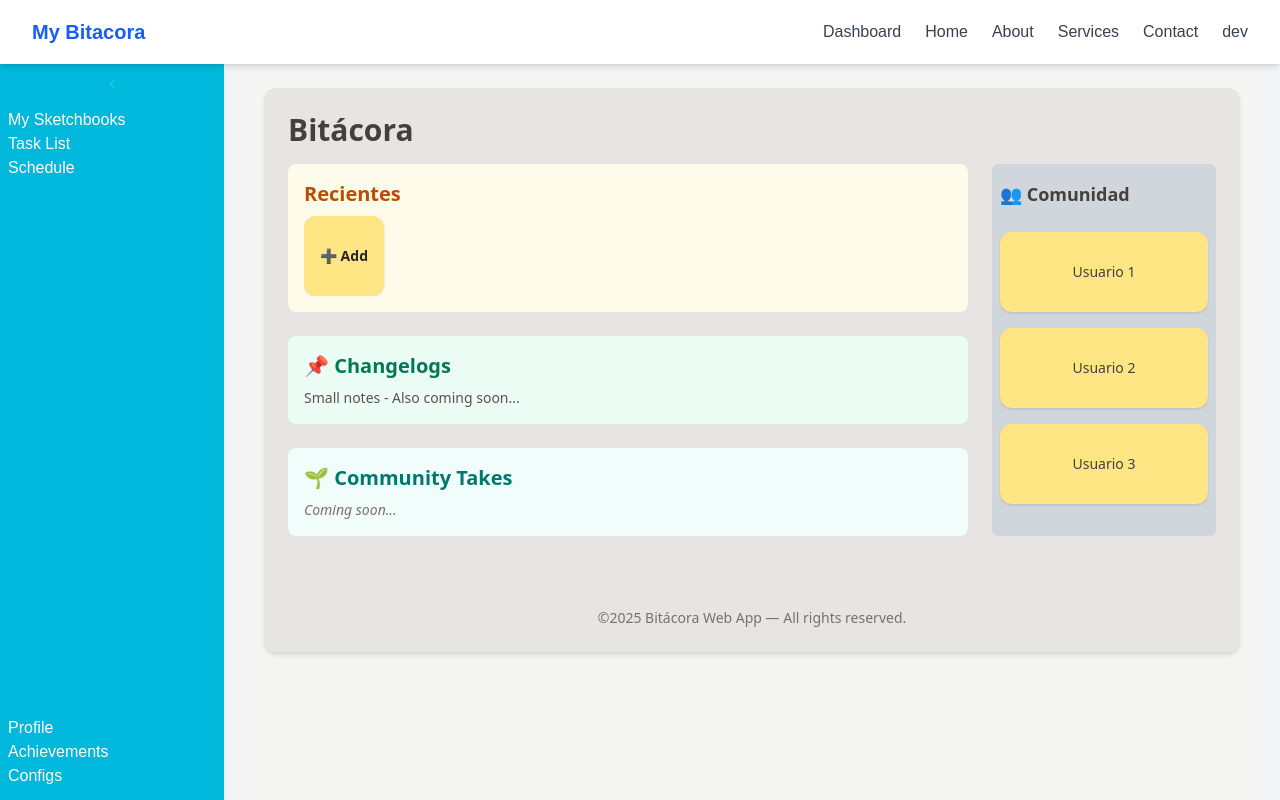
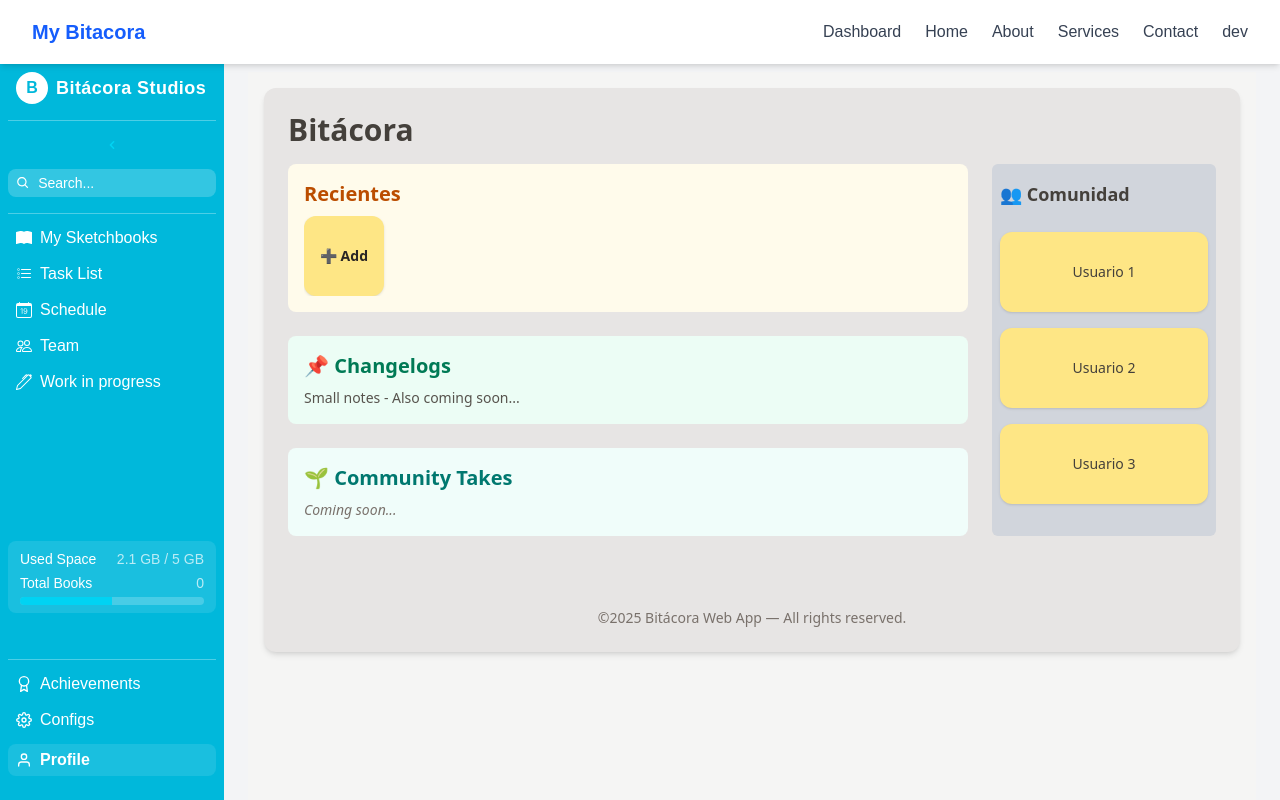
Before and after one commit to HadeOnMind/next-bitacora, a Next.js app: page /workspace in a window 1280 px wide. Built offline with nearby package versions, Linux system fonts and the light colour scheme.

Commit message:
workspace side bar finished, still missing some details

```diff
--- a/app/components/bitacora-layouts/b-sidebar-layout.tsx
+++ b/app/components/bitacora-layouts/b-sidebar-layout.tsx
@@ -1,46 +1,151 @@
 "use client";
 
-import { useState } from 'react';
-import { HiChevronLeft, HiChevronRight } from 'react-icons/hi';
-import { twMerge } from 'tailwind-merge';
+import { useState } from "react";
+import { BiSearch } from "react-icons/bi";
+import { HiChevronLeft, HiChevronRight } from "react-icons/hi";
+import { FiSettings, FiUser, FiAward } from "react-icons/fi";
+import { BsFillBookFill, BsListTask, BsCalendarDate, BsPeople, BsPen } from "react-icons/bs";
+import { twMerge } from "tailwind-merge";
 
 export default function Sidebar() {
   const [open, setOpen] = useState(true);
 
+
   const topItems = [
-  "My Sketchbooks",
-  "Task List",
-  "Schedule"
-];
-const bottomItems = [
-  "Profile",
-  "Achievements",
-  "Configs"
+    { label: "My Sketchbooks", icon: <BsFillBookFill /> },
+    { label: "Task List", icon: <BsListTask /> },
+    { label: "Schedule", icon: <BsCalendarDate /> },
+    { label: "Team", icon: <BsPeople /> },
+    { label: "Work in progress", icon: <BsPen /> },
   ];
 
+
+
+  const bottomItems = [
+    { label: "Achievements", icon: <FiAward /> },
+    { label: "Configs", icon: <FiSettings /> },
+    { label: "Profile", icon: <FiUser />, isProfile: true },
+  ];
+
+
+
   return (
-    <aside className={`bg-cyan-500 text-white transition-all duration-300 h-screen ${open ? 'w-56' : 'w-12'} mt-16 pb-28 p-2 shadow-lg`}>
-      <button onClick={() => setOpen(!open)} className={twMerge(
-            "mb-3 p-1 text-cyan-400 hover:bg-cyan-800 rounded-xl flex justify-center",
+    <aside
+      className={twMerge(
+        "bg-cyan-500 text-white transition-all duration-300 h-screen mt-16 p-2 shadow-lg flex flex-col justify-between",
+        open ? "w-56" : "w-12"
+      )}
+    >
+
+
+      <div>
+
+        <div className="flex items-center gap-2 px-2 mb-4">
+          <div className="bg-white rounded-full w-8 h-8 flex items-center justify-center text-cyan-500 font-bold">
+            B
+          </div>
+          {open && (
+            <div className="text-lg font-semibold tracking-wide">
+              Bitácora Studios
+            </div>
+          )}
+        </div>
+
+
+        <hr className="border-white/30 mb-3" />
+
+
+        <button
+          onClick={() => setOpen(!open)}
+          className={twMerge(
+            "p-1 text-cyan-400 hover:bg-cyan-800 rounded-xl flex justify-center transition-colors mb-3",
             open ? "w-full" : "w-8 pr-2"
           )}
         >
           {open ? <HiChevronLeft /> : <HiChevronRight />}
         </button>
 
+
+        <div
+          className={twMerge(
+            "bg-white/20 rounded-lg flex items-center gap-2 px-2 py-1 mb-4",
+            open ? "w-full" : "justify-center"
+          )}
+        >
+          <BiSearch />
           {open && (
-        <ul className="h-full flex flex-col">
-          <ul className="h-full flex flex-col">
-            {topItems.map(item => (
-              <li key={item} className="hover:text-cyan-300 cursor-pointer">{item}</li>
+            <input
+              type="text"
+              placeholder="Search..."
+              className="bg-transparent outline-none placeholder-white text-sm w-full"
+            />
+          )}
+        </div>
+
+
+        <hr className="border-white/30 mb-3" />
+
+
+        <ul className="flex flex-col gap-3">
+          {topItems.map(({ label, icon }) => (
+            <li
+              key={label}
+              className="flex items-center gap-2 cursor-pointer hover:text-cyan-300 px-2"
+            >
+              <span>{icon}</span>
+              {open && <span>{label}</span>}
+            </li>
           ))}
-            <li className="hover:text-cyan-300 cursor-pointer flex-grow invisible"></li>
-            {bottomItems.map(item => (
-              <li key={item} className="hover:text-cyan-300 cursor-pointer">{item}</li>
+
+
+          <li className="flex-grow invisible" />
+        </ul>
+      </div>
+
+          {open && (
+
+
+            <div className="mt-22 px-3 py-2 bg-white/10 rounded-lg text-white">
+              <div className="flex justify-between items-center text-sm font-medium mb-1">
+                <span>Used Space</span>
+                <span className="text-white/70">2.1 GB / 5 GB</span>
+              </div>
+              <div className="text-sm font-medium mb-1 flex justify-between">
+                <span>Total Books</span>
+                <span className="text-white/70">0</span>
+              </div>
+              <div className="w-full h-2 bg-white/20 rounded-full overflow-hidden">
+                <div className="h-full bg-cyan-400 w-[50%]" />
+              </div>
+            </div>
+
+
+          )}
+
+
+
+      <ul className="flex flex-col gap-3 mb-20">
+        <hr className="border-white/30 mb-0" />
+
+        {bottomItems.map(({ label, icon, isProfile }) => (
+          <li
+            key={label}
+            className={twMerge(
+              "flex items-center gap-2 cursor-pointer hover:text-cyan-300 px-2",
+              isProfile && "bg-white/10 rounded-lg py-1"
+            )}
+          >
+            <span>{icon}</span>
+            {open && (
+              <span className={isProfile ? "font-semibold" : ""}>
+                {label}
+              </span>
+            )}
+          </li>
         ))}
       </ul>
-        </ul>
-      )}
+
+
     </aside>
   );
 }
--- a/app/sketchbook/[id]/layout.tsx
+++ b/app/sketchbook/[id]/layout.tsx
@@ -1,8 +1,15 @@
+import Sidebar from "@/app/components/bitacora-layouts/b-sidebar-layout";
+
 export default function BookLayout({ children }: { children: React.ReactNode }) {
   return (
-    <section className="bg-[#e7d0ba] min-h-screen p-6">
-      {/* No top nav, no sidebar */}
+<section className="bg-[#e7d0ba] min-h-screen p-2">
+  <div className="flex h-full">
+    <Sidebar/>
+    <main className="flex-1 bg-stone-100 p-4 font-sans">
       {children}
-    </section>
+    </main>
+  </div>
+</section>
+
   );
 }
--- a/app/sketchbook/[id]/page.tsx
+++ b/app/sketchbook/[id]/page.tsx
@@ -3,12 +3,21 @@ type PageProps = {
   searchParams?: { title?: string; desc?: string };
 };
 
+
+
 export default async function SketchbookPage({ params, searchParams }: PageProps) {
+
+const data = <div>
+              <h1 className="text-xl font-semibold">Sketchbook ID: {params.id}</h1>
+              <h2 className="text-lg font-medium text-stone-700">{searchParams?.title}</h2>
+              <p className="text-stone-600">{searchParams?.desc}</p>
+            </div>
+
+
   return (
-    <div className="p-2 bg-amber-500">
-      <h1 className="text-xl font-semibold">Sketchbook ID: {params.id}</h1>
-      <h2 className="text-lg font-medium text-stone-700">{searchParams?.title}</h2>
-      <p className="text-stone-600">{searchParams?.desc}</p>
+    <div className="min-h-screen bg-stone-100 p-4 font-sans">
+      Hola
+
     </div>
   );
 }
```
Lines whose indentation alone changed are shown as unchanged.
